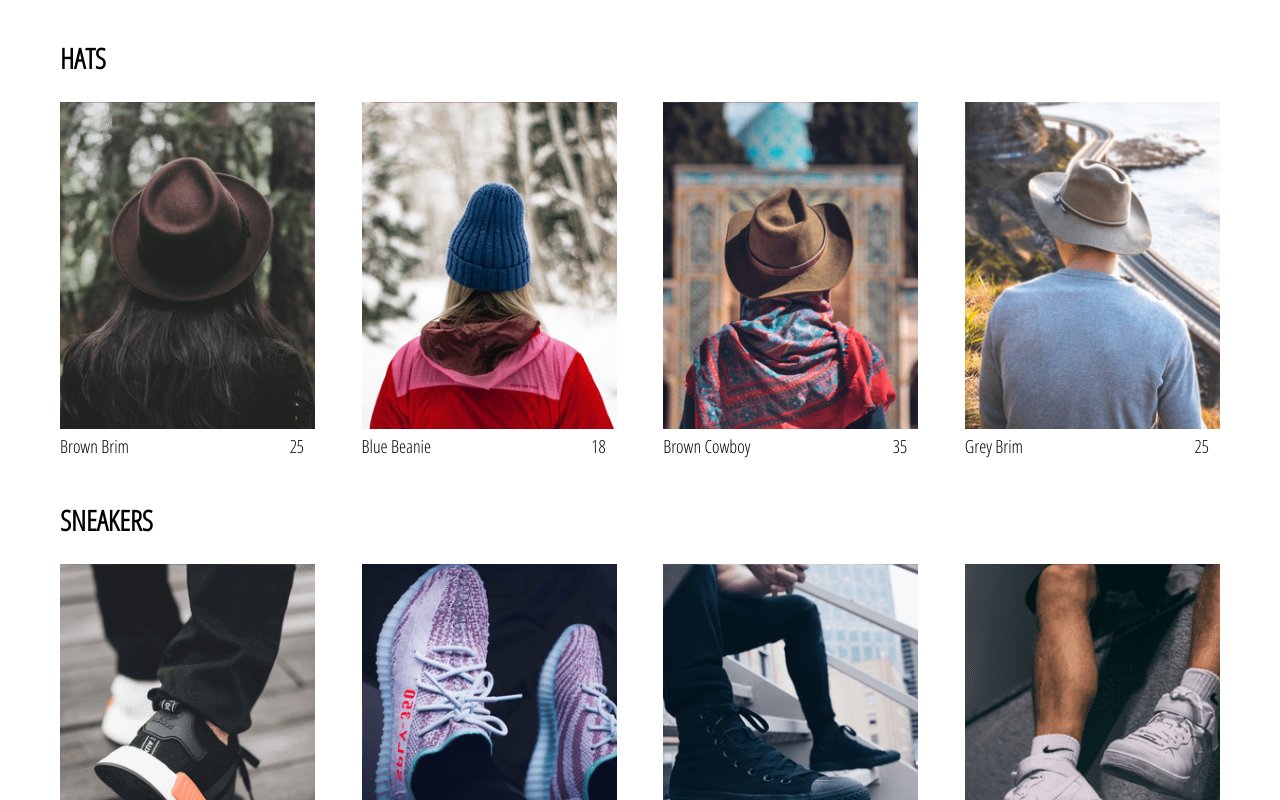
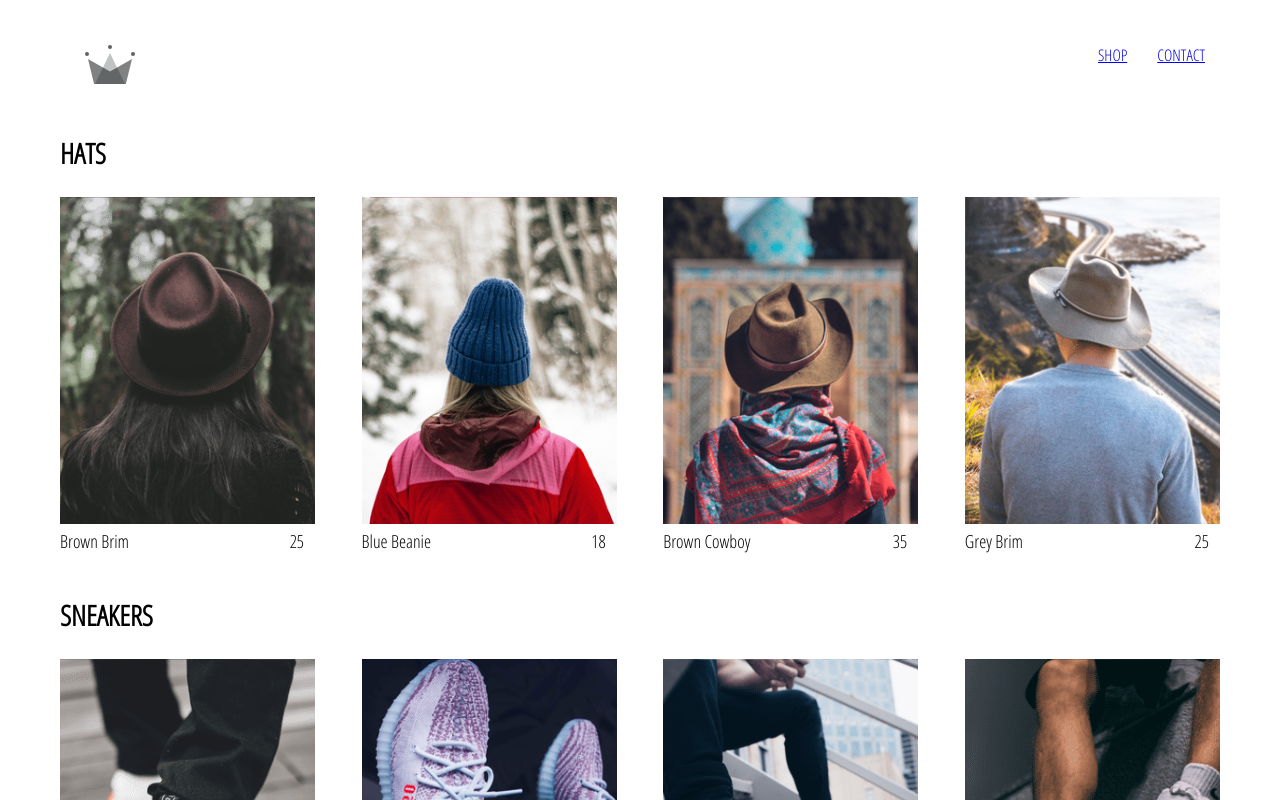
Before and after one commit to adrisons/crwn-clothing, a React (Create React App) app: page /shop in a window 1280 px wide. Shown: the top 800 px of the page. Built offline with nearby package versions, Linux system fonts and the light colour scheme.

Commit message:
feat: header component

```diff
--- a/src/App.js
+++ b/src/App.js
@@ -1,12 +1,14 @@
 import React from "react";
 import { Route, Switch } from "react-router-dom";
 import "./App.css";
+import Header from "./components/header/header.component";
 import HomePage from "./pages/homepage/homepage.component";
 import Shoppage from "./pages/shoppage/shoppage.component";
 
 function App() {
   return (
     <div>
+      <Header />
       <Switch>
         <Route exact path="/" component={HomePage} />
         <Route path="/shop" component={Shoppage} />
--- /dev/null
+++ b/src/components/header/header.component.jsx
@@ -0,0 +1,22 @@
+import React from "react";
+import { Link } from "react-router-dom";
+import "./header.styles.scss";
+import { ReactComponent as Logo } from "../../assets/crown.svg";
+
+const Header = () => (
+  <div className="header">
+    <Link to="/" className="logo-container">
+      <Logo className="logo" />
+    </Link>
+    <div className="options">
+      <Link to="/shop" className="option">
+        SHOP
+      </Link>
+      <Link to="/shop" className="option">
+        CONTACT
+      </Link>
+    </div>
+  </div>
+);
+
+export default Header;
--- /dev/null
+++ b/src/components/header/header.styles.scss
@@ -0,0 +1,25 @@
+.header {
+  height: 70px;
+  width: 100%;
+  display: flex;
+  justify-content: space-between;
+  margin-bottom: 25px;
+
+  .logo-container {
+    height: 100%;
+    width: 70px;
+    padding: 25px;
+  }
+
+  .options {
+    width: 50%;
+    height: 100%;
+    display: flex;
+    align-items: center;
+    justify-content: flex-end;
+
+    .option {
+      padding: 10px 15px;
+    }
+  }
+}
```
Also changed, not shown: src/assets/crown.svg (added).
